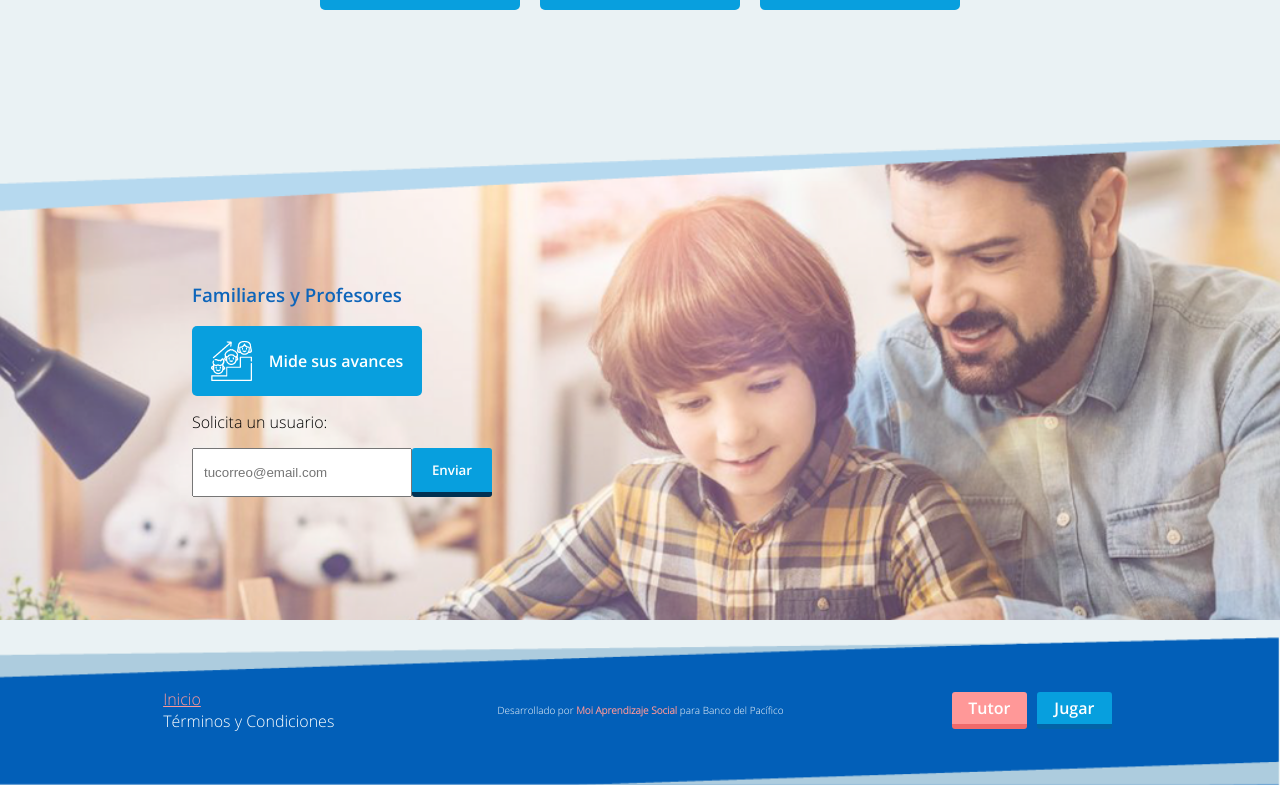
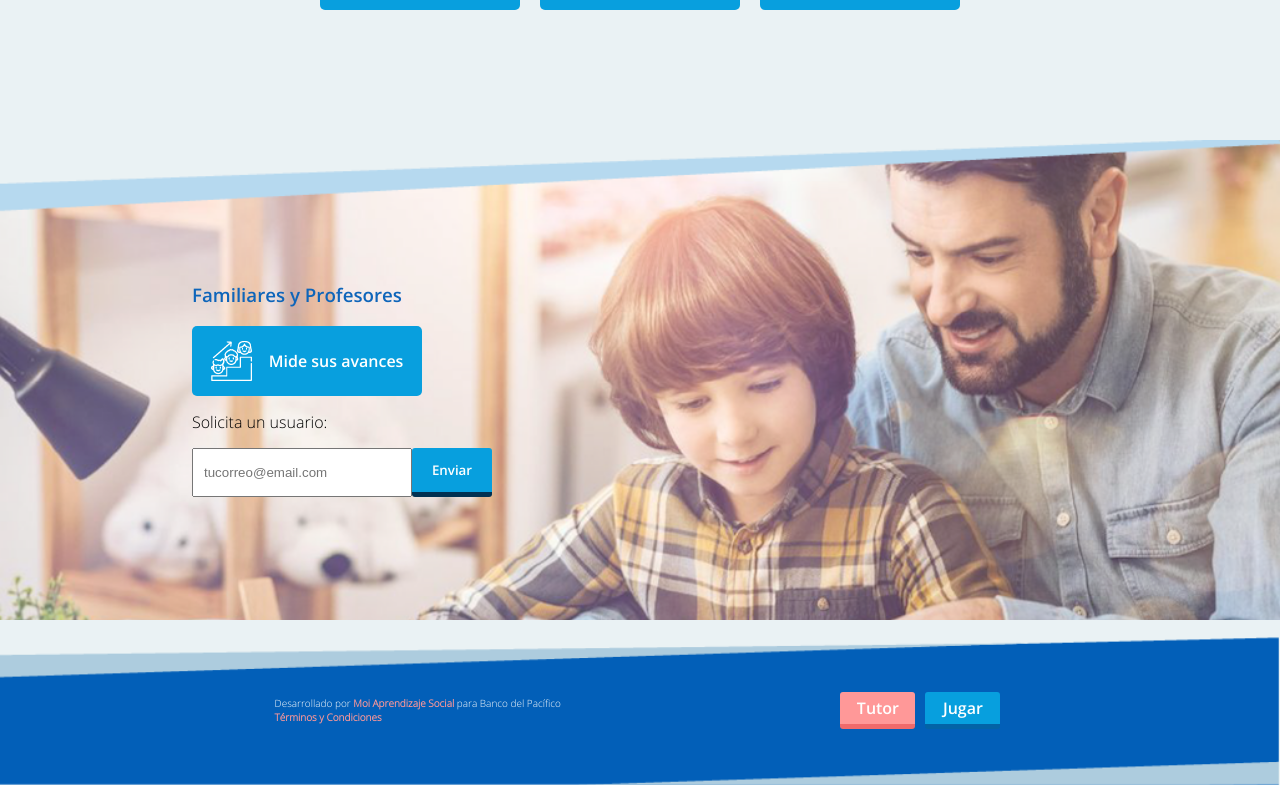
Before and after one commit to GrowMoi/moi-pacifico-landing, an Angular app: page / in a window 1280 px wide. Shown: the part 1030-1815 px from the top of the page. Built offline with nearby package versions, Linux system fonts and the light colour scheme.

Commit message:
Reposition terms&condition link

```diff
--- a/src/app/home/home.component.html
+++ b/src/app/home/home.component.html
@@ -56,13 +56,10 @@
     </div>
   </div>
   <div class="footer">
-    <div class="links">
-      <a routerLink="" class="selected">Inicio</a>
-      <a routerLink="/termsAndConditions">Términos y Condiciones</a>
-    </div>
     <div class="credits">
       Desarrollado por <a class="moi-link" href="https://growmoi.com/" target="_blank">
-      Moi Aprendizaje Social</a> para Banco del Pacífico
+      Moi Aprendizaje Social</a> para Banco del Pacífico <br>
+      <a class="moi-link" routerLink="/termsAndConditions">Términos y Condiciones</a>
     </div>
     <div class="actions">
       <a class="btn btn-tutor" href="http://backend.miaulabdp.com/admin">Tutor</a>
--- a/src/app/home/home.component.scss
+++ b/src/app/home/home.component.scss
@@ -83,21 +83,6 @@ $light-blue: #089fde;
         font-weight: bold;
       }
 
-    }
-
-    .links {
-      display: flex;
-      flex-direction: column;
-
-      a {
-        color: white;
-        text-decoration: none;
-
-        &.selected {
-          color: $light-rose;
-          text-decoration: underline;
-        }
-      }
     }
   }
 
--- a/src/app/terms-conditions/terms-conditions.component.html
+++ b/src/app/terms-conditions/terms-conditions.component.html
@@ -70,13 +70,10 @@
 
   </div>
   <div class="footer">
-    <div class="links">
-      <a routerLink="">Inicio</a>
-      <a routerLink="/termsAndConditions" class="selected">Términos y Condiciones</a>
-    </div>
     <div class="credits">
       Desarrollado por <a class="moi-link" href="https://growmoi.com/" target="_blank">
-      Moi Aprendizaje Social</a> para Banco del Pacífico
+      Moi Aprendizaje Social</a> para Banco del Pacífico <br>
+      <a class="moi-link" routerLink="/termsAndConditions">Términos y Condiciones</a>
     </div>
     <div class="actions">
       <a class="btn btn-tutor" href="http://backend.miaulabdp.com/admin">Tutor</a>
--- a/src/app/terms-conditions/terms-conditions.component.scss
+++ b/src/app/terms-conditions/terms-conditions.component.scss
@@ -85,22 +85,6 @@ $light-blue: #089fde;
 
     }
 
-
-    .links {
-      display: flex;
-      flex-direction: column;
-
-      a {
-        color: white;
-        text-decoration: none;
-
-        &.selected {
-          color: $light-rose;
-          text-decoration: underline;
-        }
-      }
-
-    }
   }
 
   .principal-panel {
```
